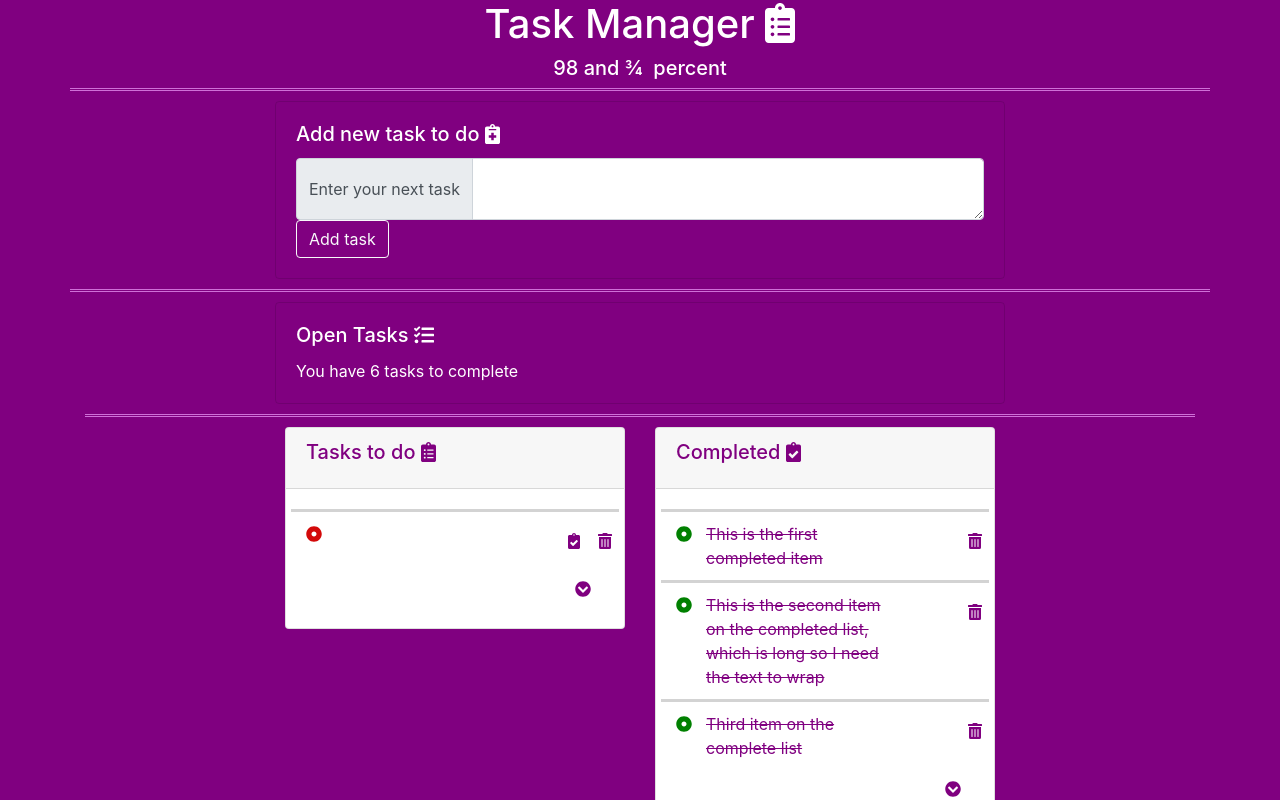
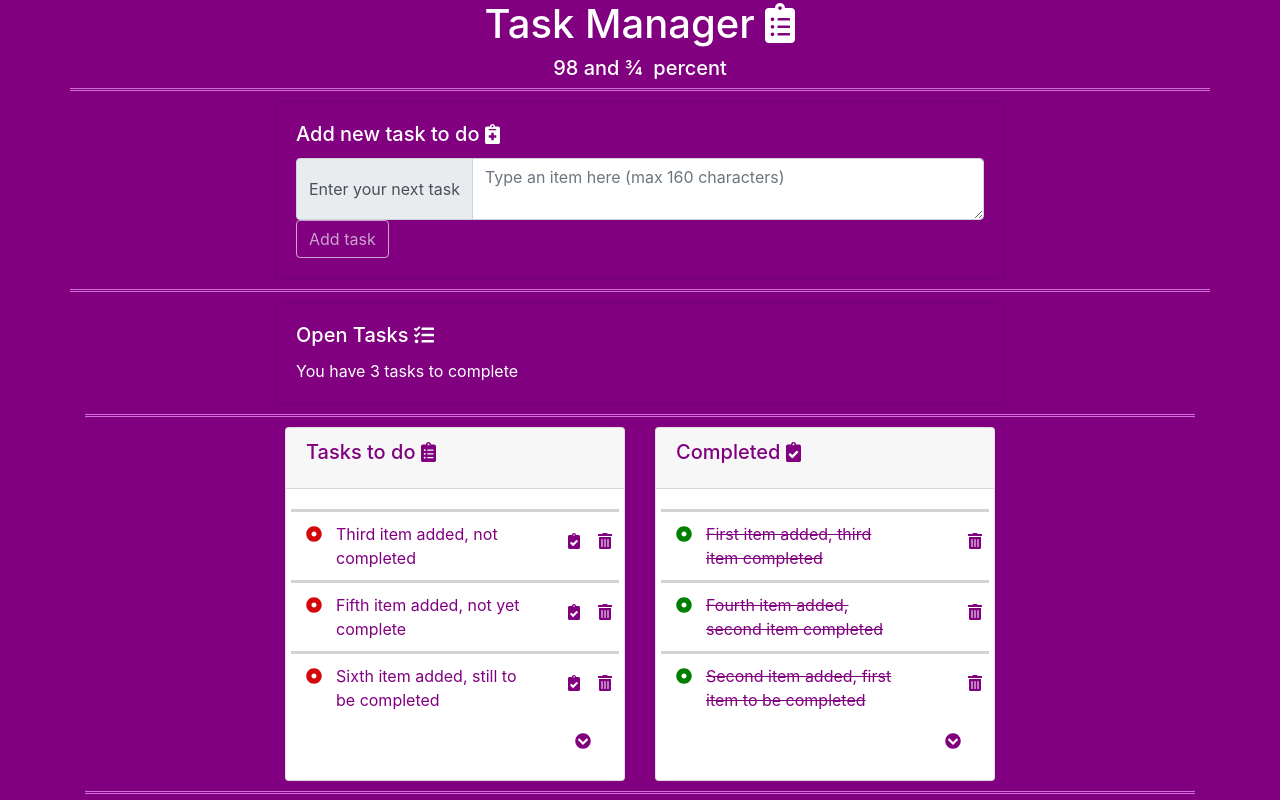
Before and after one commit to AnnJBarr/ninetyeight_and_threequarters, a React (Create React App) app: page / in a window 1280 px wide. Shown: the top 800 px of the page. Built offline with nearby package versions, Linux system fonts and the light colour scheme.

Commit message:
updated count to only display incomplete tasks

```diff
--- a/src/App.js
+++ b/src/App.js
@@ -1,4 +1,6 @@
 import React, { Component } from "react"
+import { FontAwesomeIcon } from '@fortawesome/react-fontawesome';
+import { faChevronCircleDown, faClipboardList, faClipboardCheck } from '@fortawesome/free-solid-svg-icons';
 import './App.css';
 import uuid from "uuid/v4";
 import Header from './components/Header';
@@ -6,24 +8,40 @@ import AddTask from './components/AddTask';
 import RemainingTasks from './components/RemainingTasks';
 import TasksArea from './components/TasksArea';
 import Footer from './components/Footer';
-import ToDoTasks from "./components/ToDoTasks";
-import CompletedTasks from "./components/CompletedTasks";
 import TaskItem from "./components/TaskItem";
 
 class App extends Component {
 
   state = {
     tasks: [
-      {text: "Second item added, first item to be completed", done: true, dateAdded: new Date("2019-10-15"), dateCompleted: new Date("2019-10-18"), id: uuid()},
-      {text: "Fifth item added, not yet complete", done: false, dateAdded: new Date("2019-10-23"), dateCompleted: null, id: uuid()},
-      {text: "Third item added, not completed", done: false, dateAdded: new Date("2019-10-16"), dateCompleted: null, id: uuid()},
-      {text: "Fourth item added, second item completed", done: true, dateAdded: new Date("2019-10-21"), dateCompleted: new Date("2019-10-25"),id: uuid()},
-      {text: "First item added, third item completed", done: true, dateAdded: new Date("2019-09-28"), dateCompleted: new Date("2019-10-28"), id: uuid()},
-      {text: "Sixth item added, still to be completed", done: false, dateAdded: new Date("2019-10-29"), dateCompleted: null, id: uuid()},
+      { text: "Second item added, first item to be completed", done: true, dateAdded: new Date("2019-10-15"), dateCompleted: new Date("2019-10-18"), id: uuid() },
+      { text: "Fifth item added, not yet complete", done: false, dateAdded: new Date("2019-10-23"), dateCompleted: null, id: uuid() },
+      { text: "Third item added, not completed", done: false, dateAdded: new Date("2019-10-16"), dateCompleted: null, id: uuid() },
+      { text: "Fourth item added, second item completed", done: true, dateAdded: new Date("2019-10-21"), dateCompleted: new Date("2019-10-25"), id: uuid() },
+      { text: "First item added, third item completed", done: true, dateAdded: new Date("2019-09-28"), dateCompleted: new Date("2019-10-28"), id: uuid() },
+      { text: "Sixth item added, still to be completed", done: false, dateAdded: new Date("2019-10-29"), dateCompleted: null, id: uuid() },
 
     ]
   }
-  createCopy= () => {
+
+  addNewTask = (taskText) => {
+    const tasksCopy = this.state.tasks.slice();
+    const newTask = {
+      text: taskText,
+      done: false,
+      dateAdded: new Date(),
+      dateCompleted: new Date(),
+      id: uuid()
+    };
+
+    tasksCopy.push(newTask);
+
+    this.setState({
+      tasks: tasksCopy
+    });
+  }
+
+  createCopy = () => {
     const tasksCopy = this.state.tasks.slice();
     console.log(tasksCopy);
   }
@@ -38,39 +56,84 @@ class App extends Component {
     });
   }
 
-  render () {
-    // const completedTasks=this.state.tasks.filter(task => {
-    //   return task.completed;
-    // });
 
-    // const dateSortedCompleted = completedTasks.sort((a, b) => b.date - a.date);
-    // console.log(dateSortedCompleted);
-    // Completed listed most recent first
 
-    const incompleteTasks=this.state.tasks.filter (task => {
-      return task.completed ? false : true
+  render() {
+    const completedTasks = this.state.tasks.filter(task => {
+      return task.done;
+    });
+
+    const dateSortedCompleted = completedTasks.sort((a, b) => b.dateCompleted - a.dateCompleted);
+    //Completed listed most recent first
+
+    const incompleteTasks = this.state.tasks.filter(task => {
+      return task.done ? false : true
     });
 
 
     const dateSortedIncomplete = incompleteTasks.sort((a, b) => a.dateAdded - b.dateAdded);
     //most recent to bottom of list
 
+    const count = incompleteTasks.filter(item => item.done === false).length
+    console.log("Count" + count)
+
+
     return (
       <div className="container">
         <Header />
-      <AddTask />
-      <RemainingTasks count = {this.state.tasks.length}/>
-      <TasksArea text={this.state.tasks.text} done={this.state.tasks.done} dateAdded={this.state.tasks.dateAdded} dateCompleted={this.state.tasks.dateCompleted} id={this.state.tasks.id}>
-        <ToDoTasks text={this.props.text} done={this.props.done} dateAdded={this.props.dateAdded} dateCompleted={this.props.dateCompleted} id={this.props.id}>
-          {/* <TaskItem text={this.props.text} done={this.props.done} dateAdded={this.props.dateAdded} dateCompleted={this.props.dateCompleted} id={this.props.id}/> */}
+        <AddTask addNewTaskFunc={this.addNewTask}/>
+        <RemainingTasks count={count} />
+
+        <div className="row mx-auto appRow">
+
+          <div className="col-lg-2">
+
+          </div>
+          <div id="to-do-tasks" className=" col-12 col-lg-4">
+            <div id="todo" className="card">
+              <div className="card-header">
+                <h5 className="card-title">Tasks to do <FontAwesomeIcon icon={faClipboardList} /></h5>
+              </div>
+              <div className="card-body">
+                <div className="card-text" >
                   {dateSortedIncomplete.map(task => {
-          return <TaskItem doneTaskFunc={this.doneTask} text={task.text} done={task.done} key={task.id}/>
+                    return <TaskItem doneTaskFunc={this.doneTask} text={task.text} done={task.done} key={task.id} />
                   })}
-        </ToDoTasks>
-        <CompletedTasks text={this.props.text} done={this.props.done} dateAdded={this.props.dateAdded} dateCompleted={this.props.dateCompleted} id={this.props.id}>
-          <TaskItem text={this.props.text} done={this.props.done} dateAdded={this.props.dateAdded} dateCompleted={this.props.dateCompleted} id={this.props.id}/>
-        </CompletedTasks>
-      </TasksArea>
+                </div>
+                <button id="task-button" className="btn"><FontAwesomeIcon icon={faChevronCircleDown} /></button>
+              </div>
+            </div>
+
+          </div>
+
+          <div id="done-tasks" className=" col-12 col-lg-4">
+            <div id="done" className="card">
+              <div className="card-header">
+                <h5 className="card-title">Completed <FontAwesomeIcon icon={faClipboardCheck} /></h5>
+              </div>
+              <div className="card-body">
+                <div className="card-text">
+                  {dateSortedCompleted.map(task => {
+                    return <TaskItem text={task.text} done={task.done} key={task.id} />
+                  })}
+                </div>
+                <button id="task-button" className="btn"><FontAwesomeIcon icon={faChevronCircleDown} /></button>
+              </div>
+            </div>
+          </div>
+          <div className="col-lg-2">
+
+          </div>
+        </div>
+
+
+
+
+
+
+        <TasksArea tasks={this.state.tasks} />
+
+
         <Footer />
 
       </div>
--- a/src/components/AddTask.js
+++ b/src/components/AddTask.js
@@ -3,6 +3,31 @@ import { FontAwesomeIcon } from '@fortawesome/react-fontawesome';
 import { faNotesMedical } from '@fortawesome/free-solid-svg-icons';
 
 class AddTask extends React.Component {
+
+    state = {
+        newItemText: ""
+    }
+
+    //Functions which update state must always live where the state lives
+    updateNewItemText = (event) => {
+        //console.log(event.target.value)
+        // this function should update the state whenever someone types
+        this.setState({
+            newItemText: event.target.value
+        })
+    }
+
+    //Intermediary function
+
+    handleClick = (event) => {
+        event.preventDefault();
+        this.props.addNewTaskFunc(this.state.newItemText);
+        this.setState({
+            newItemText: ""
+        });
+    }
+
+
     render() {
         return (
             <div id="add-task" className="row appRow">
@@ -15,10 +40,16 @@ class AddTask extends React.Component {
                                     <div className="input-group-prepend">
                                         <span className="input-group-text">Enter your next task</span>
                                     </div>
-                                    <textarea className="form-control" aria-label="With textarea"></textarea>
+                                    <textarea className="form-control"
+                                        aria-label="With textarea"
+                                        type="text"
+                                        id="newItem"
+                                        placeholder="Type an item here (max 160 characters)"
+                                        value={this.state.newItemText}
+                                        onChange={this.updateNewItemText}></textarea>
                                 </div>
                             </div>
-                            <button className="btn btn-outline-light">Add task</button>
+                            <button className="btn btn-outline-light" onClick={this.handleClick} disabled={this.state.newItemText.length === 0 || this.state.newItemText.length > 160}>Add task</button>
                         </div>
                     </div>
                 </div>
--- a/src/components/CompletedTasks.js
+++ b/src/components/CompletedTasks.js
@@ -5,15 +5,8 @@ import { faChevronCircleDown, faClipboardCheck } from '@fortawesome/free-solid-s
 
 class CompletedTasks extends React.Component {
     render() {
-        const tasksConsole = this.props.tasks;
-        console.log(tasksConsole);
-        // const completedTasks=this.state.tasks.filter(task => {
-        //     return task.completed;
-        //   });
-
-        //   const dateSortedCompleted = completedTasks.sort((a, b) => b.date - a.date);
-        //   console.log(dateSortedCompleted);
-        //   // Completed listed most recent first
+        const tasks = this.props.tasks;
+        const dateSortedCompleted = tasks.sort((a, b) => b.dateCompleted - a.dateCompleted);
 
         return (
             <div id="done" className="card">
@@ -22,12 +15,9 @@ class CompletedTasks extends React.Component {
                 </div>
                 <div className="card-body">
                     <div className="card-text">
-                        {/* {dateSortedCompleted.map(task => {
-                            return <TaskItem text={task.text} completed={task.completed} key={task.id} />
-                        })} */}
-                        <TaskItem text="This is the first completed item" done={true} />
-                        <TaskItem text="This is the second item on the completed list, which is long so I need the text to wrap" done={true} />
-                        <TaskItem text="Third item on the complete list" done={true} />
+                        {dateSortedCompleted.map(task => {
+                            return <TaskItem text={task.text} done={task.done} key={task.id} />
+                        })}
                     </div>
                     <button id="task-button" className="btn"><FontAwesomeIcon icon={faChevronCircleDown} /></button>
                 </div>
--- a/src/components/TaskItem.js
+++ b/src/components/TaskItem.js
@@ -12,14 +12,10 @@ class TaskItem extends React.Component {
                 </div>
 
                 <div className="col-8">
-                    {/* <div className={this.props.done ? <div id="doneid">{this.props.text}</div> : <div>{this.props.text}</div>}>
-                    {this.props.text}
-                  </div> */}
                     {this.props.done === true ? <div id="doneid">{this.props.text}</div> : <div>{this.props.text}</div>}
-
                 </div>
                 <div className="col-1 text-right">
-                    {this.props.done === true ? <div id="doneid"></div> : <button id="icon-buttons" className="btn" ><FontAwesomeIcon icon={faClipboardCheck} /></button>}
+                    {this.props.done === true ? <div id="doneid"></div> : <button id="icon-buttons" className="btn" onClick={this.handleDoneClick} ><FontAwesomeIcon icon={faClipboardCheck} /></button>}
                 </div>
                 <div className="col-1">
                     <button id="icon-buttons" className="btn" ><FontAwesomeIcon icon={faTrashAlt} /></button>
--- a/src/components/TasksArea.js
+++ b/src/components/TasksArea.js
@@ -5,7 +5,13 @@ import CompletedTasks from "./CompletedTasks";
 
 class TasksArea extends React.Component {
     render() {
+        const completedTasks = this.props.tasks.filter(t => {
+            return t.done === true;
+        });
 
+        const incompleteTasks = this.props.tasks.filter(t => {
+            return t.done === false;
+        });
         return (
             <div className="row mx-auto appRow">
 
@@ -13,11 +19,11 @@ class TasksArea extends React.Component {
 
                 </div>
                 <div id="to-do-tasks" className=" col-12 col-lg-4">
-                    <ToDoTasks areaText={this.props.taskText} areaAdded={this.props.taskAddedDate} areaDone={this.props.taskDone} areaDoneDate={this.props.taskDoneDate} areaId={this.props.taskId}/>
+                    <ToDoTasks tasks={incompleteTasks} />
                 </div>
 
                 <div id="done-tasks" className=" col-12 col-lg-4">
-                    <CompletedTasks areaText={this.props.taskText} areaAdded={this.props.taskAddedDate} areaDone={this.props.taskDone} areaDoneDate={this.props.taskDoneDate}/>
+                    <CompletedTasks tasks={completedTasks} />
                 </div>
                 <div className="col-lg-2">
 
--- a/src/components/ToDoTasks.js
+++ b/src/components/ToDoTasks.js
@@ -5,28 +5,19 @@ import { faChevronCircleDown, faClipboardList } from '@fortawesome/free-solid-sv
 
 class ToDoTasks extends React.Component {
     render() {
+        const tasks = this.props.tasks;
+        const dateSortedIncomplete = tasks.sort((a, b) => a.dateAdded - b.dateAdded);
 
-        // const completedTasks=this.props.filter(task => {
-        //     return this.props.done;
-        //   });
-
-        //   const dateSortedCompleted = completedTasks.sort((a, b) => b.addedDate - a.addedDate);
-        //   console.log(dateSortedCompleted);
         return (
             <div id="todo" className="card">
                 <div className="card-header">
                     <h5 className="card-title">Tasks to do <FontAwesomeIcon icon={faClipboardList} /></h5>
                 </div>
-                <div  className="card-body">
+                <div className="card-body">
                     <div className="card-text" >
-                    {/* <ToDoTasks areaText={this.props.taskText} areaAdded={this.props.taskAddedDate} areaDone={this.props.taskDone} areaDoneDate={this.props.taskDoneDate}/> */}
-                    <TaskItem />
-                    {/* <TaskItem text={this.props.text} done={this.props.done} dateAdded={this.props.dateAdded} dateCompleted={this.props.dateCompleted} key={this.props.id} /> */}
-                    {/* {dateSortedCompleted.map(task => { */}
-
-                        {/* <TaskItem text="This is the first item on the to do list" done={false}/>
-                        <TaskItem text="This is the second item on the to do list, which is long so I need the text to wrap"  done={false}/>
-                        <TaskItem text="Third item on the to do list" done={true} /> */}
+                        {dateSortedIncomplete.map(task => {
+                            return <TaskItem doneTaskFunc={this.doneTask} text={task.text} done={task.done} key={task.id} />
+                        })}
                     </div>
                     <button id="task-button" className="btn"><FontAwesomeIcon icon={faChevronCircleDown} /></button>
                 </div>
```
Lines whose indentation alone changed are shown as unchanged.
